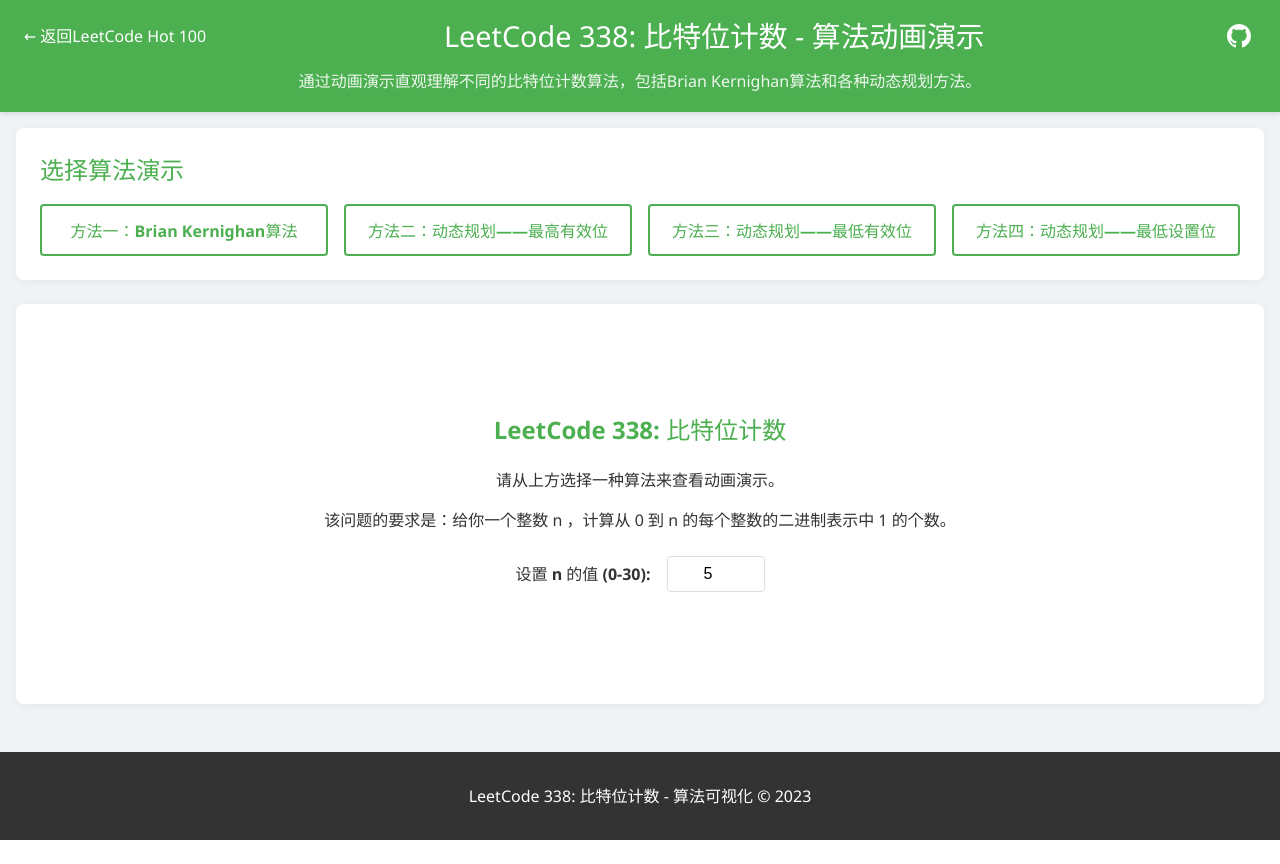
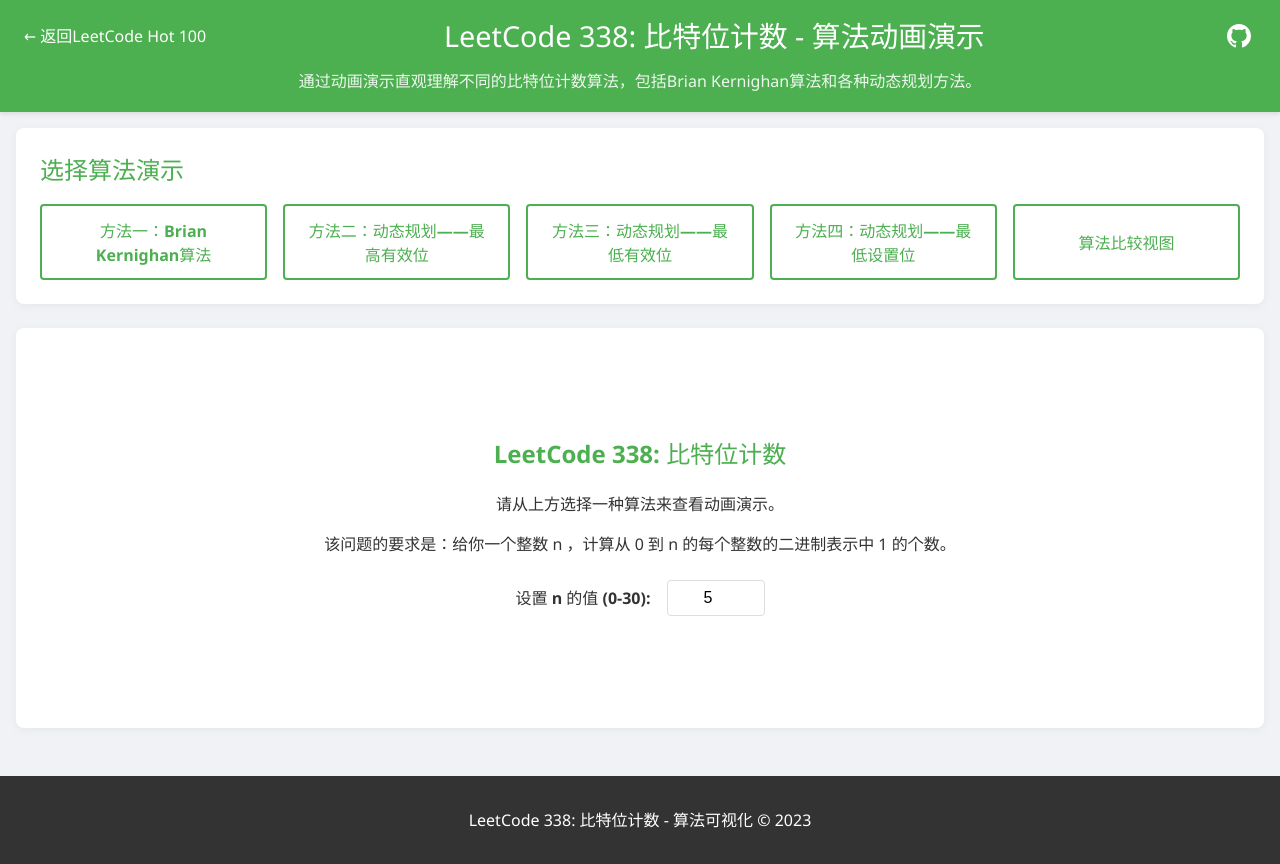
Before and after one commit to fuck-algorithm/leetcode-338-counting-bits, a React (Vite) app: page / in a window 1280 px wide. Before the commit the page ends 840 px from the top, so only its background shows below. Built offline with nearby package versions, Linux system fonts and the light colour scheme.

Commit message:
feat: 在算法选择器中添加算法比较选项

```diff
--- a/src/components/AlgorithmSelector.tsx
+++ b/src/components/AlgorithmSelector.tsx
@@ -1,6 +1,6 @@
 import React from 'react';
 
-export type AlgorithmType = 'brianKernighan' | 'dpHighestBit' | 'dpLowestBit' | 'dpLeastSignificantBit';
+export type AlgorithmType = 'brianKernighan' | 'dpHighestBit' | 'dpLowestBit' | 'dpLeastSignificantBit' | 'comparison';
 
 interface AlgorithmSelectorProps {
   currentAlgorithm: AlgorithmType | null;
@@ -16,6 +16,7 @@
     { id: 'dpHighestBit', name: '方法二：动态规划——最高有效位' },
     { id: 'dpLowestBit', name: '方法三：动态规划——最低有效位' },
     { id: 'dpLeastSignificantBit', name: '方法四：动态规划——最低设置位' },
+    { id: 'comparison', name: '算法比较视图' },
   ];
 
   return (
```
